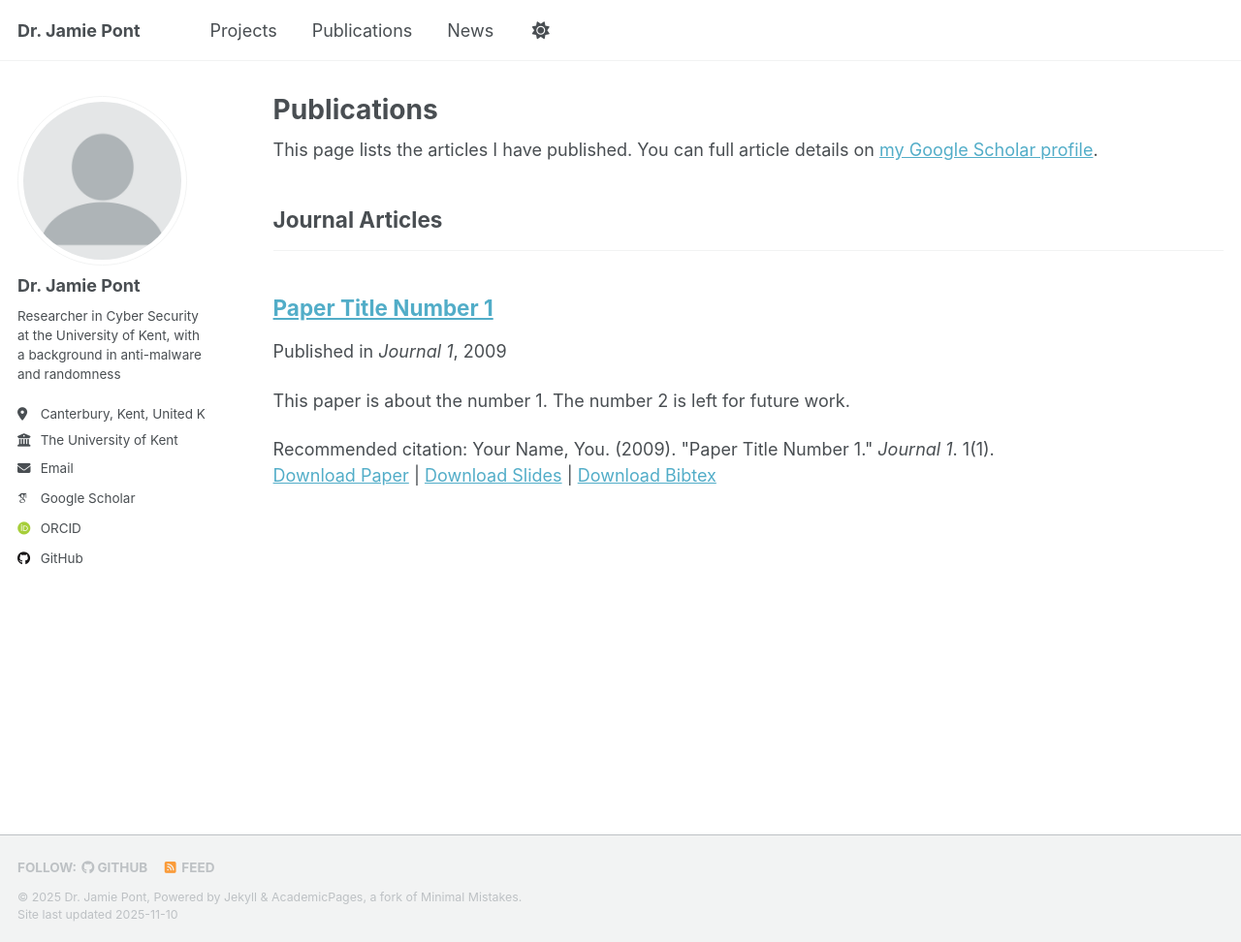
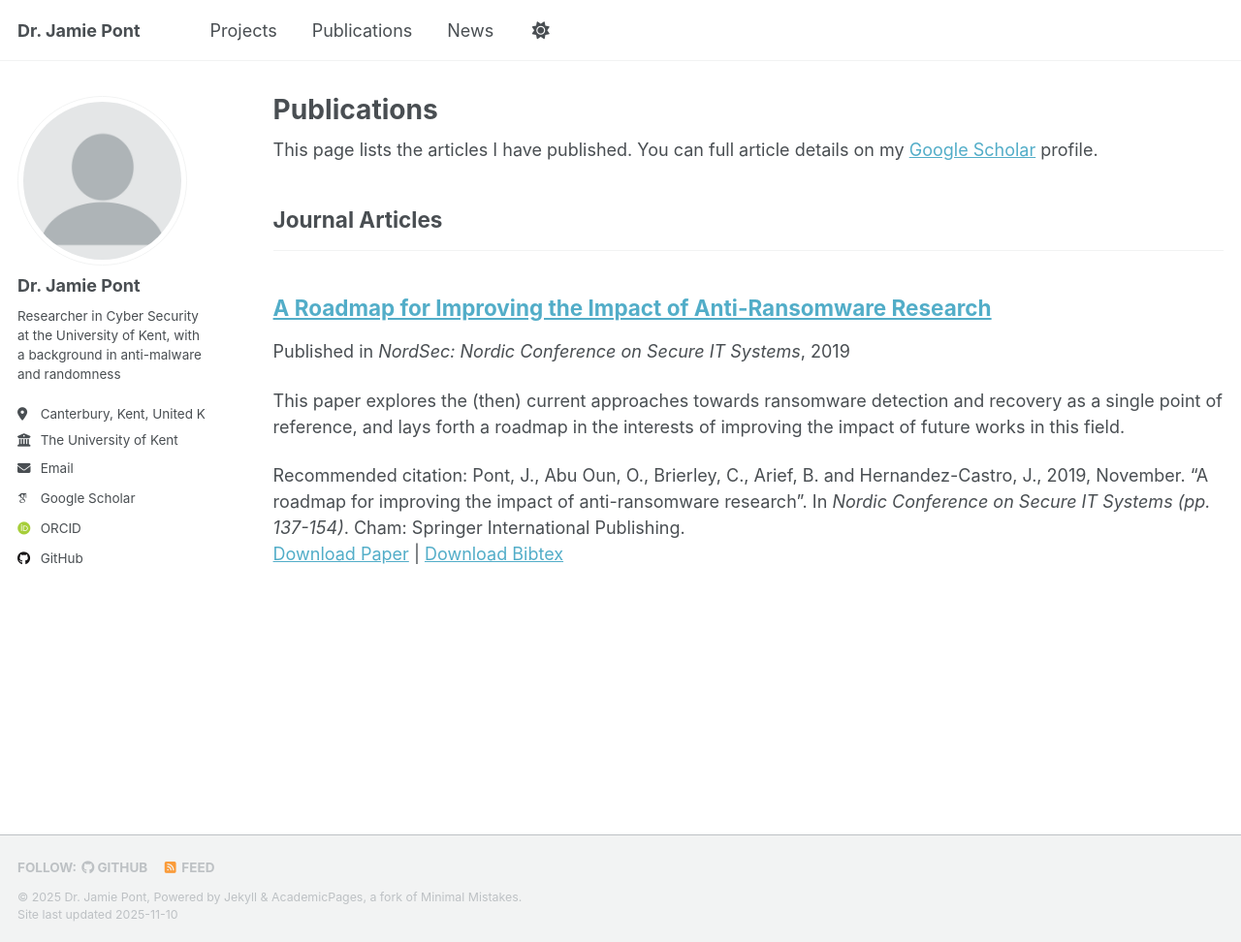
Before and after one commit to jamie-pont/jamie-pont.github.io, a Jekyll site: the page built from _pages/publications.html, in a window 1280 px wide and 972 px high. Shown: the whole window at 97% size. Built offline with Jekyll 4.4.1, drawn with Linux system fonts in a browser that asks for light colours; some web fonts are replaced; a script that is not in the unit is left out.

Commit message:
Initial paper

```diff
--- a/_pages/publications.html
+++ b/_pages/publications.html
@@ -6,7 +6,7 @@ author_profile: true
 ---
 
 {% if site.author.googlescholar %}
-  <div class="wordwrap">This page lists the articles I have published. You can full article details on <a href="{{site.author.googlescholar}}">my Google Scholar profile</a>.</div>
+  <div class="wordwrap">This page lists the articles I have published. You can full article details on my <a href="{{site.author.googlescholar}}">Google Scholar</a> profile.</div>
 {% endif %}
 
 {% include base_path %}
--- a/_publications/2009-10-01-paper-title-number-1.md
+++ /dev/null
@@ -1,14 +0,0 @@
----
-title: "Paper Title Number 1"
-collection: publications
-category: manuscripts
-permalink: /publication/2009-10-01-paper-title-number-1
-excerpt: 'This paper is about the number 1. The number 2 is left for future work.'
-date: 2009-10-01
-venue: 'Journal 1'
-slidesurl: 'https://academicpages.github.io/files/slides1.pdf'
-paperurl: 'https://academicpages.github.io/files/paper1.pdf'
-bibtexurl: 'https://academicpages.github.io/files/bibtex1.bib'
-citation: 'Your Name, You. (2009). &quot;Paper Title Number 1.&quot; <i>Journal 1</i>. 1(1).'
----
-The contents above will be part of a list of publications, if the user clicks the link for the publication than the contents of section will be rendered as a full page, allowing you to provide more information about the paper for the reader. When publications are displayed as a single page, the contents of the above "citation" field will automatically be included below this section in a smaller font.
--- /dev/null
+++ b/_publications/2019-11-13-paper-title-number-1.md
@@ -0,0 +1,14 @@
+---
+title: "A Roadmap for Improving the Impact of Anti-Ransomware Research"
+collection: publications
+category: manuscripts
+permalink: /publication/2019-11-13-paper-title-number-1
+excerpt: 'This paper explores the (then) current approaches towards ransomware detection and recovery as a single point of reference, and lays forth a roadmap in the interests of improving the impact of future works in this field.'
+date: 2019-11-13
+venue: 'NordSec: Nordic Conference on Secure IT Systems'
+# slidesurl: 'https://academicpages.github.io/files/slides1.pdf'
+paperurl: 'https://kar.kent.ac.uk/76942/1/Paper24.pdf'
+bibtexurl: 'https://citation-needed.springer.com/v2/references/10.1007/978-3-030-35055-0_9?format=bibtex&flavour=citation'
+citation: 'Pont, J., Abu Oun, O., Brierley, C., Arief, B. and Hernandez-Castro, J., 2019, November. <q>A roadmap for improving the impact of anti-ransomware research</q>. In <i>Nordic Conference on Secure IT Systems (pp. 137-154)</i>. Cham: Springer International Publishing.'
+---
+Ransomware is a type of malware which restricts access to a victim’s computing resources and demands a ransom in order to restore access. This is a continually growing and costly threat across the globe, therefore efforts have been made both in academia and industry to develop techniques that can help to detect and recover from ransomware attacks. This paper aims to provide an overview of the current landscape of Windows-based anti-ransomware tools and techniques, using a clear, simple and consistent terminology in terms of Data Sources, Processing and Actions. We extensively analysed relevant literature so that, to the best of our knowledge, we had at the time covered all approaches taken to detect and recover from ransomware attacks. We grouped these techniques according to their main features as a way to understand the landscape. We then selected 15 existing anti-ransomware tools both to examine how they fit into this landscape and to compare them by aggregating their accuracy and overhead – two of the most important selection criteria of these tools – as reported by the tools’ respective authors. We were able to determine popular solutions and unexplored gaps that could lead to promising areas of anti-ransomware development. From there, we propose two novel detection techniques, namely serial byte correlation and edit distance. This paper serves as a much needed roadmap of knowledge and ideas to systematise the current landscape of anti-ransomware tools.
```
